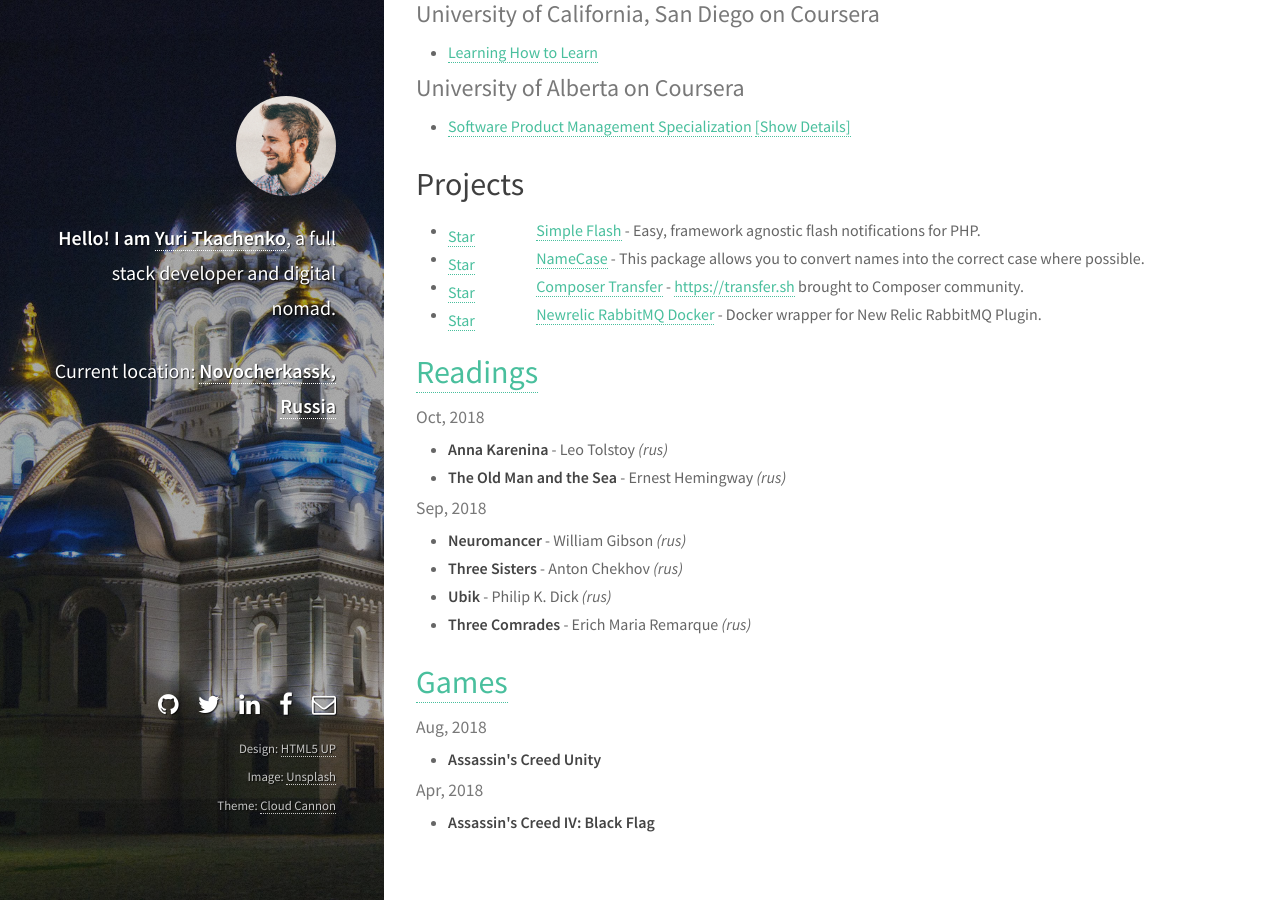
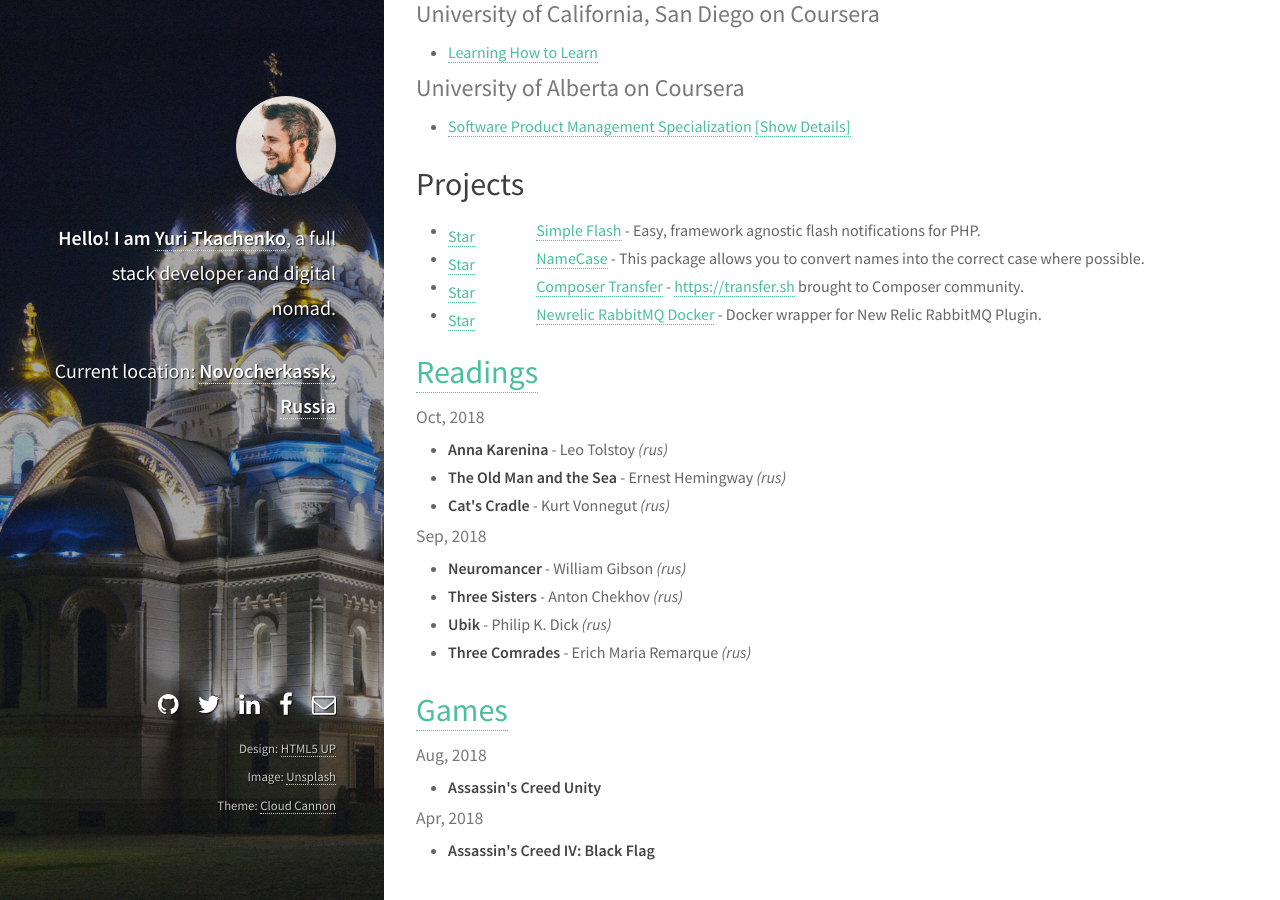
Before and after one commit to tamtamchik/tamtamchik.github.io, a Jekyll site: the page built from index.html, in a window 1280 px wide and 900 px high, scrolled down 504 px. Built offline with Jekyll 4.4.1, drawn with Linux system fonts in a browser that asks for light colours.

Commit message:
Update books.yml

```diff
--- a/_data/books.yml
+++ b/_data/books.yml
@@ -5,6 +5,9 @@
       lang: rus
     - title: The Old Man and the Sea
       author: Ernest Hemingway
+      lang: rus
+    - title: "Cat's Cradle"
+      author: Kurt Vonnegut
       lang: rus
 
 - date: 2018-09-01
```
